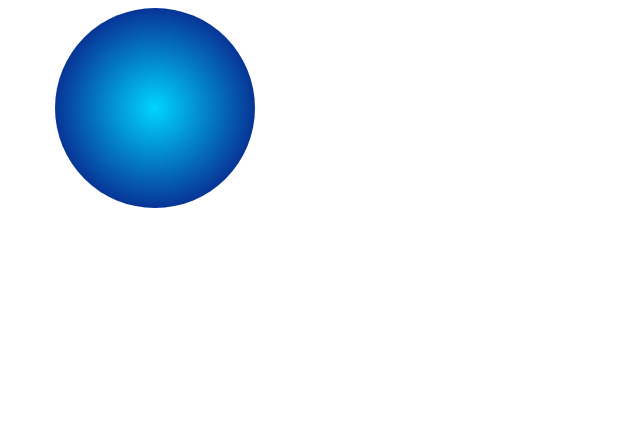
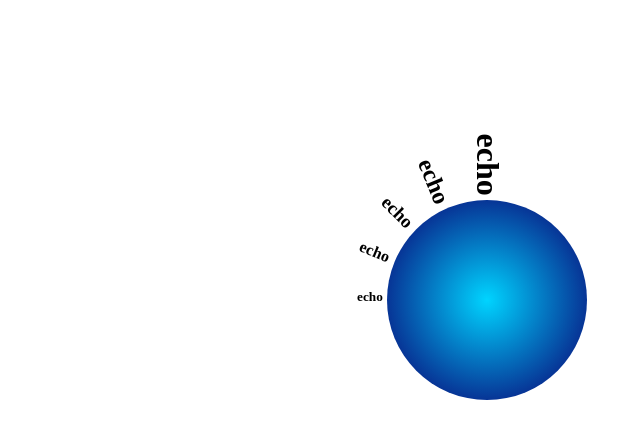
Before and after one commit to RT3-art/object-alignment, a plain HTML site: page index.html in a window 1280 px wide. Shown: the whole page, without its empty margins (153-793 px from the left). Drawn offline with Linux system fonts and the light colour scheme.

Commit message:
arranged the text a bit

```diff
--- a/index.html
+++ b/index.html
@@ -1,16 +1,38 @@
 <style>
-
+  body {
+    display: block;
+  }
   div{
     width: 200px;
     height: 200px;
     background: rgb(0,212,255);
     background: radial-gradient(circle, rgba(0,212,255,1) 0%, rgba(9,9,121,1) 90%, rgba(2,0,36,1) 100%);
     border-radius: 50%;
-    margin-left: 200px
+    margin: 200px auto;
   }
 
-
+  h1 {
+    transform: rotate(90deg) translate(15px, 0px);
+  }
+  h2 {
+    transform: rotate(67.5deg) translate(-27px, 15px);
+  }
+  h3 {
+    transform: rotate(45deg) translate(-55px, -10px);
+  }
+  h4 {
+    transform: rotate(22.5deg) translate(-60px, -55px);
+  }
+  h5 {
+    transform: translate(-30px, -100px);
+  }
 
 </style>
 
-<div></div>
+<div>
+<h1>echo</h1>
+<h2>echo</h2>
+<h3>echo</h3>
+<h4>echo</h4>
+<h5>echo</h5>
+</div>
```
